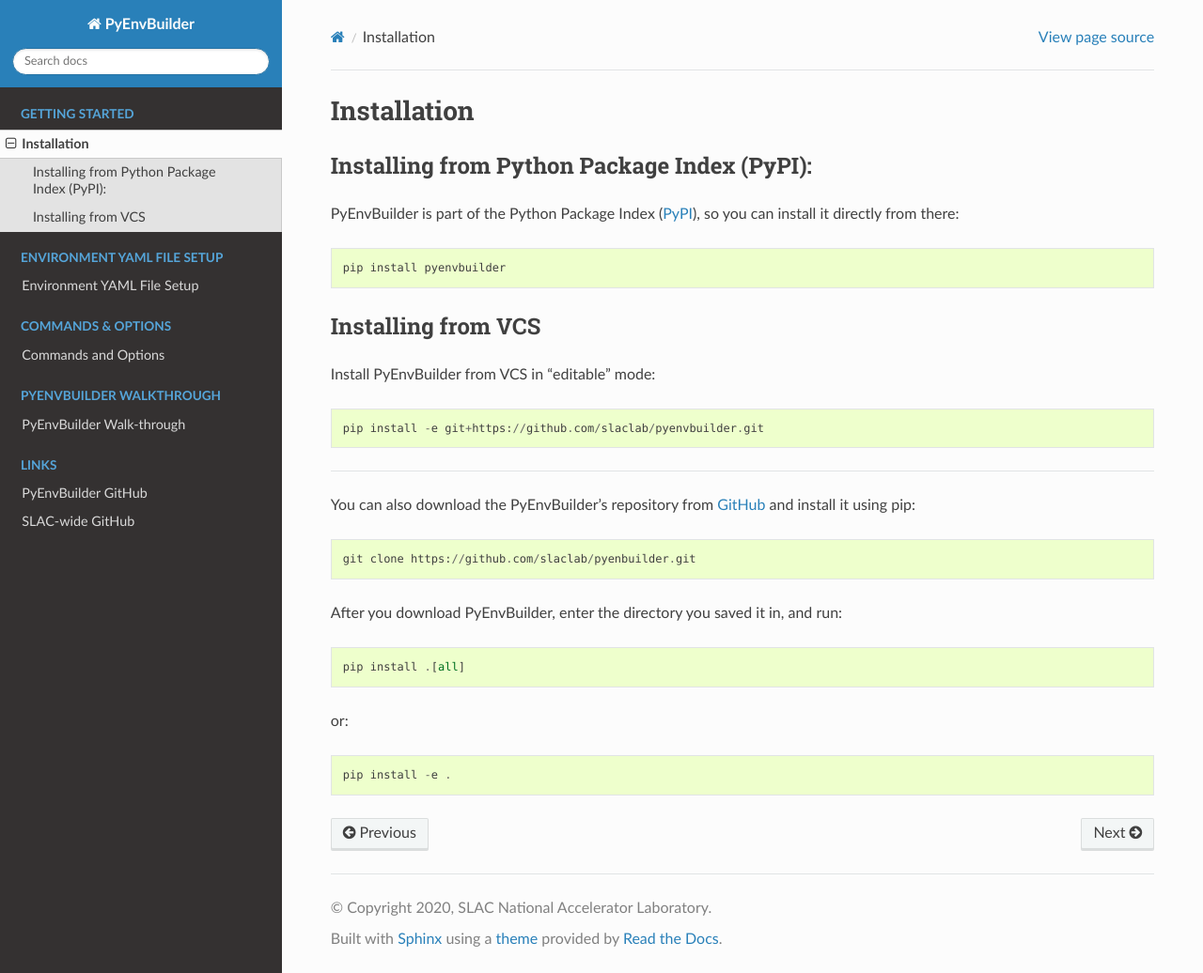
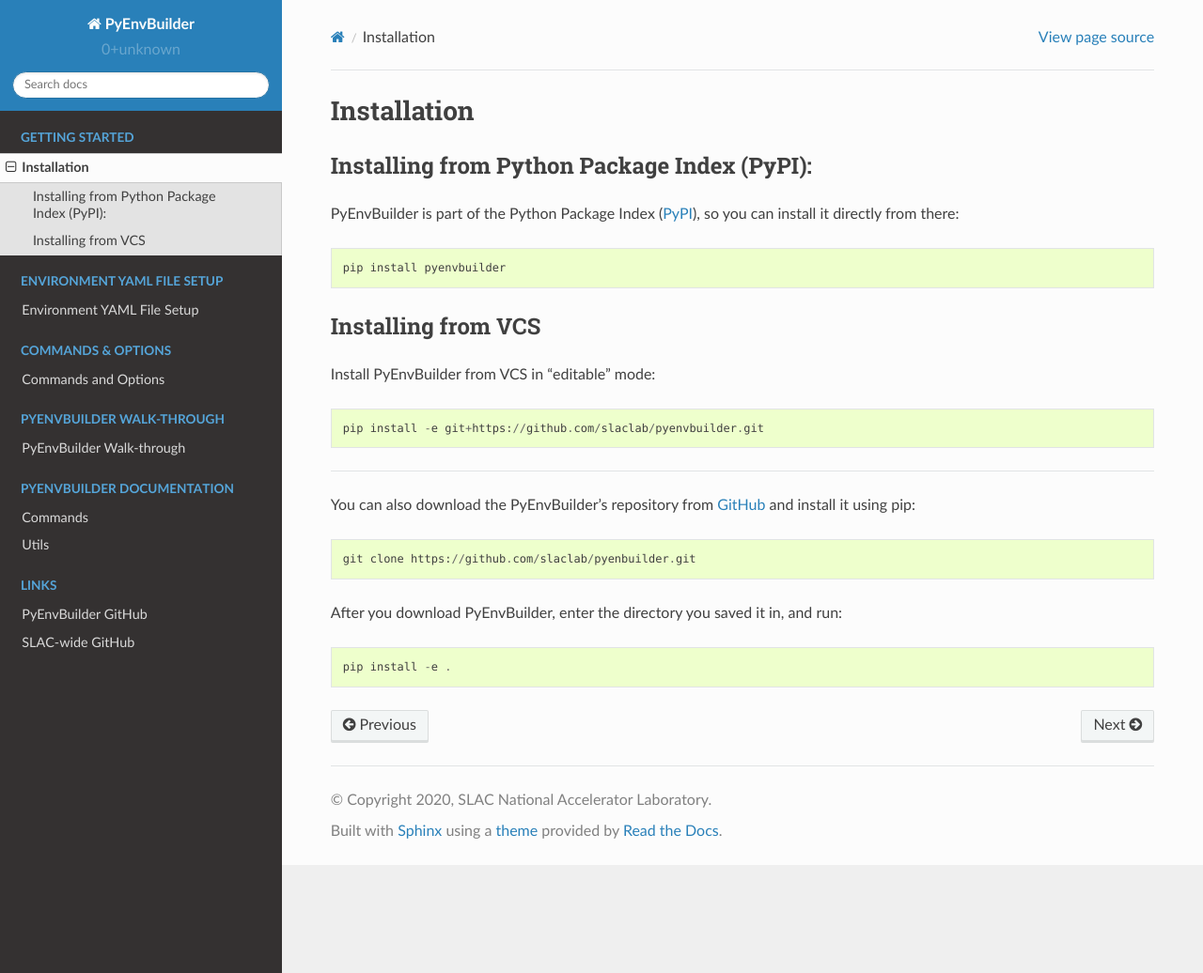
Before and after one commit to slaclab/pyenvbuilder, a Sphinx documentation site: the page built from docs/source/installation.rst, in a window 1280 px wide and 1036 px high. Shown: the whole window at 94% size. Built offline with Sphinx 7.4.7 and the Read the Docs theme 2.0.0, drawn with Linux system fonts in a browser that asks for light colours.

Commit message:
DOC: Autogenerated some more docs for commands and utils

```diff
--- a/docs/source/commands.rst
+++ b/docs/source/commands.rst
@@ -91,6 +91,7 @@
 
 		pyenvbuilder pack my_env --dest my_destination_path/
 
+---------------------
 
 unpack command
 ---------------
--- a/docs/source/conf.py
+++ b/docs/source/conf.py
@@ -12,8 +12,13 @@
 #
 import os
 import sys
-sys.path.insert(0, os.path.abspath('../..'))
 import sphinx_rtd_theme
+import pyenvbuilder
+
+module_path = os.path.abspath('..')
+sys.path.insert(0, module_path)
+sys.path.insert(0, os.path.join(module_path, 'pyenvbuilder/commands/'))
+
 
 def setup(app):
     app.add_css_file(os.path.abspath('_static/theme.css'))
@@ -23,9 +28,10 @@
 copyright = '2020, SLAC National Accelerator Laboratory'
 author = 'SLAC National Accelerator Laboratory'
 
+# The short X.Y version.
+version = pyenvbuilder.__version__
 # The full version, including alpha/beta/rc tags
-release = 'pyenvbuilder.__version__'
-
+release = pyenvbuilder.__version__
 
 # -- General configuration ---------------------------------------------------
 
@@ -34,6 +40,7 @@
 # ones.
 extensions = [
     'sphinx.ext.autodoc',
+    'sphinx.ext.napoleon',
 ]
 
 # Add any paths that contain templates here, relative to this directory.
--- a/docs/source/index.rst
+++ b/docs/source/index.rst
@@ -1,5 +1,7 @@
+=========================================
 PyEnvBuilder - Python Environment Builder
 =========================================
+
 PyEnvBuilder is a python package that can be used to parse a well-defined YAML file and generate a packed conda environment, which can be later deployed and unpacked on different machines that do not require conda/python.
 
 The goal is to allow for more flexible, consistent and agile environment deployments.
@@ -24,9 +26,16 @@
 
 .. toctree::
    :maxdepth: 1
-   :caption: PyEnvBuilder Walkthrough
+   :caption: PyEnvBuilder Walk-through
 
    walkthrough.rst
+
+.. toctree::
+   :maxdepth: 1
+   :caption: PyEnvBuilder Documentation
+
+   pyenvbuilder.commands.rst
+   utils.rst
 
 .. toctree::
    :maxdepth: 1
--- a/docs/source/installation.rst
+++ b/docs/source/installation.rst
@@ -25,8 +25,4 @@
 
 After you download PyEnvBuilder, enter the directory you saved it in, and run::
 
-	pip install .[all]
-
-or::
-
 	pip install -e .
```
Also changed, not shown: docs/source/pyenvbuilder.commands.rst (added, +54 -0 lines), docs/source/utils.rst (added, +10 -0 lines), docs/source/yaml_setup.rst (+16 -4 lines).
